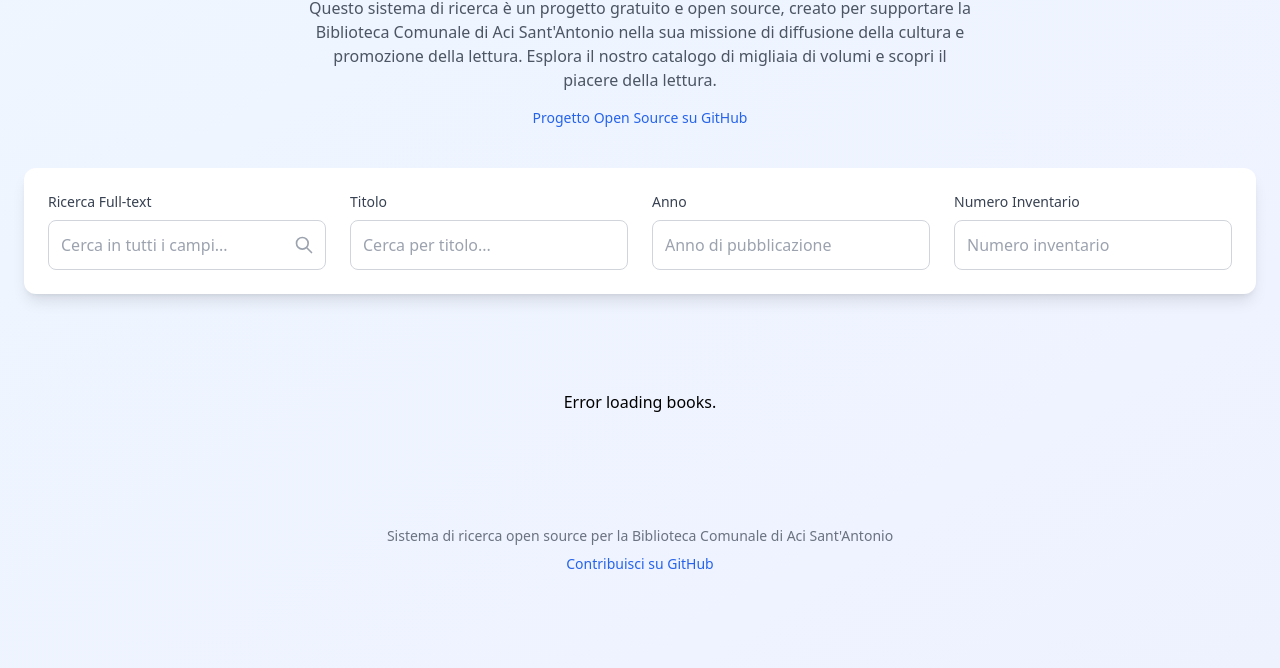
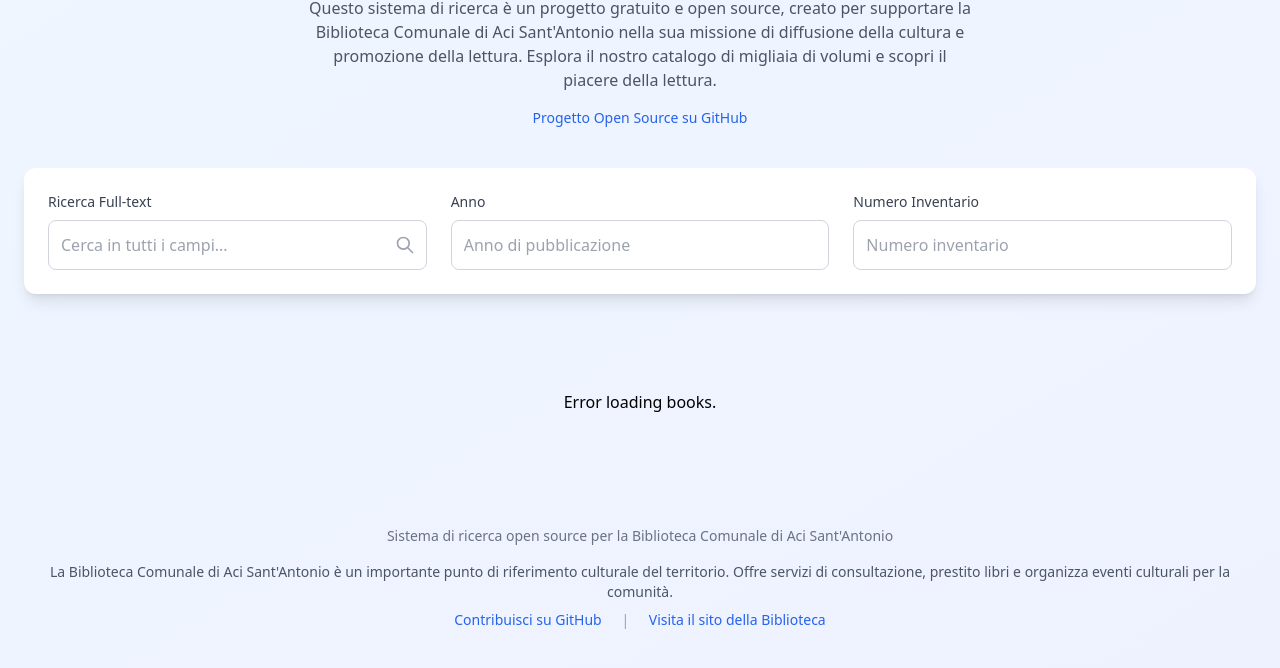
Before and after one commit to Silverkron/library-search, a website: page public/index.html in a window 1280 px wide. Shown: the part 120-788 px from the top of the page. Drawn offline with nearby package versions, Linux system fonts and the light colour scheme.

Commit message:
fix: remove an useless field and fix link di aci sant'antonio library's page

```diff
--- a/public/index.html
+++ b/public/index.html
@@ -40,7 +40,7 @@
 
     <!-- Search Card -->
     <div class="bg-white rounded-xl shadow-lg p-6 mb-8">
-        <div class="grid grid-cols-1 md:grid-cols-2 lg:grid-cols-4 gap-6">
+        <div class="grid grid-cols-1 md:grid-cols-2 lg:grid-cols-3 gap-6">
             <!-- Full-text Search -->
             <div class="space-y-2">
                 <label class="block text-sm font-medium text-gray-700">Ricerca Full-text</label>
@@ -58,18 +58,6 @@
                         </svg>
                     </div>
                 </div>
-            </div>
-
-            <!-- Title Search -->
-            <div class="space-y-2">
-                <label class="block text-sm font-medium text-gray-700">Titolo</label>
-                <input
-                        type="text"
-                        id="title-search"
-                        placeholder="Cerca per titolo..."
-                        class="w-full p-3 border border-gray-300 rounded-lg focus:ring-2 focus:ring-blue-500 focus:border-transparent transition-all"
-                        aria-label="Ricerca per titolo del libro"
-                >
             </div>
 
             <!-- Year Search -->
@@ -167,11 +155,24 @@
     <!-- Footer -->
     <footer class="mt-12 text-center text-sm text-gray-500">
         <p>Sistema di ricerca open source per la Biblioteca Comunale di Aci Sant'Antonio</p>
-        <p class="mt-2">
+        <div class="mt-4 space-y-2">
+            <p class="text-gray-600">
+                La Biblioteca Comunale di Aci Sant'Antonio è un importante punto di riferimento culturale del territorio.
+                Offre servizi di consultazione, prestito libri e organizza eventi culturali per la comunità.
+            </p>
+            <p class="space-x-4">
                 <a href="https://github.com/Silverkron/library-search" class="text-blue-600 hover:underline" target="_blank" rel="noopener noreferrer">
                     Contribuisci su GitHub
                 </a>
+                <span class="text-gray-400">|</span>
+                <a href="https://www.comune.acisantantonio.ct.it/it-it/servizi/vivere-il-tempo-libero-e-la-cultura-c/biblioteca-132-35-1-bab4c5adfc74c53e0771c83e6543fd2a"
+                   class="text-blue-600 hover:underline"
+                   target="_blank"
+                   rel="noopener noreferrer">
+                    Visita il sito della Biblioteca
+                </a>
             </p>
+        </div>
     </footer>
 </div>
 
@@ -227,7 +228,6 @@
     // Update results based on filters
     function updateResults() {
         const fulltextQuery = document.getElementById('fulltext-search').value;
-        const titleQuery = document.getElementById('title-search').value.toLowerCase();
         const yearQuery = document.getElementById('year-search').value;
         const idQuery = document.getElementById('id-search').value;
 
@@ -242,9 +242,6 @@
         }
 
         // Exact filters
-        if (titleQuery) {
-            filtered = filtered.filter(book => book.title?.toLowerCase().includes(titleQuery));
-        }
         if (yearQuery) {
             filtered = filtered.filter(book => book.year === parseInt(yearQuery));
         }
@@ -288,7 +285,6 @@
 
     // Event listeners
     document.getElementById('fulltext-search').addEventListener('input', debouncedSearch);
-    document.getElementById('title-search').addEventListener('input', debouncedSearch);
     document.getElementById('year-search').addEventListener('input', debouncedSearch);
     document.getElementById('id-search').addEventListener('input', debouncedSearch);
 
```
Also changed, not shown: README.md. Lines whose indentation alone changed are shown as unchanged.
